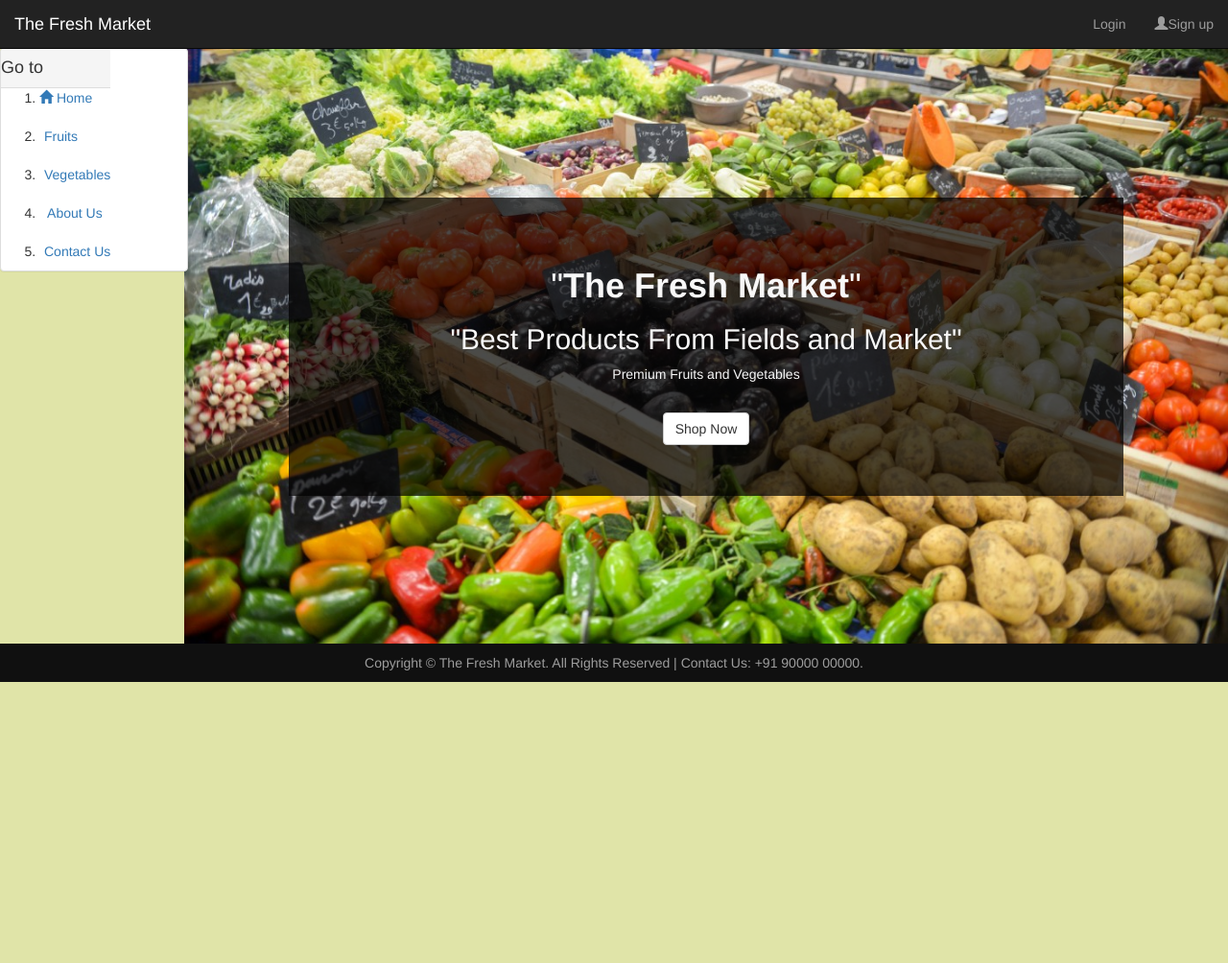
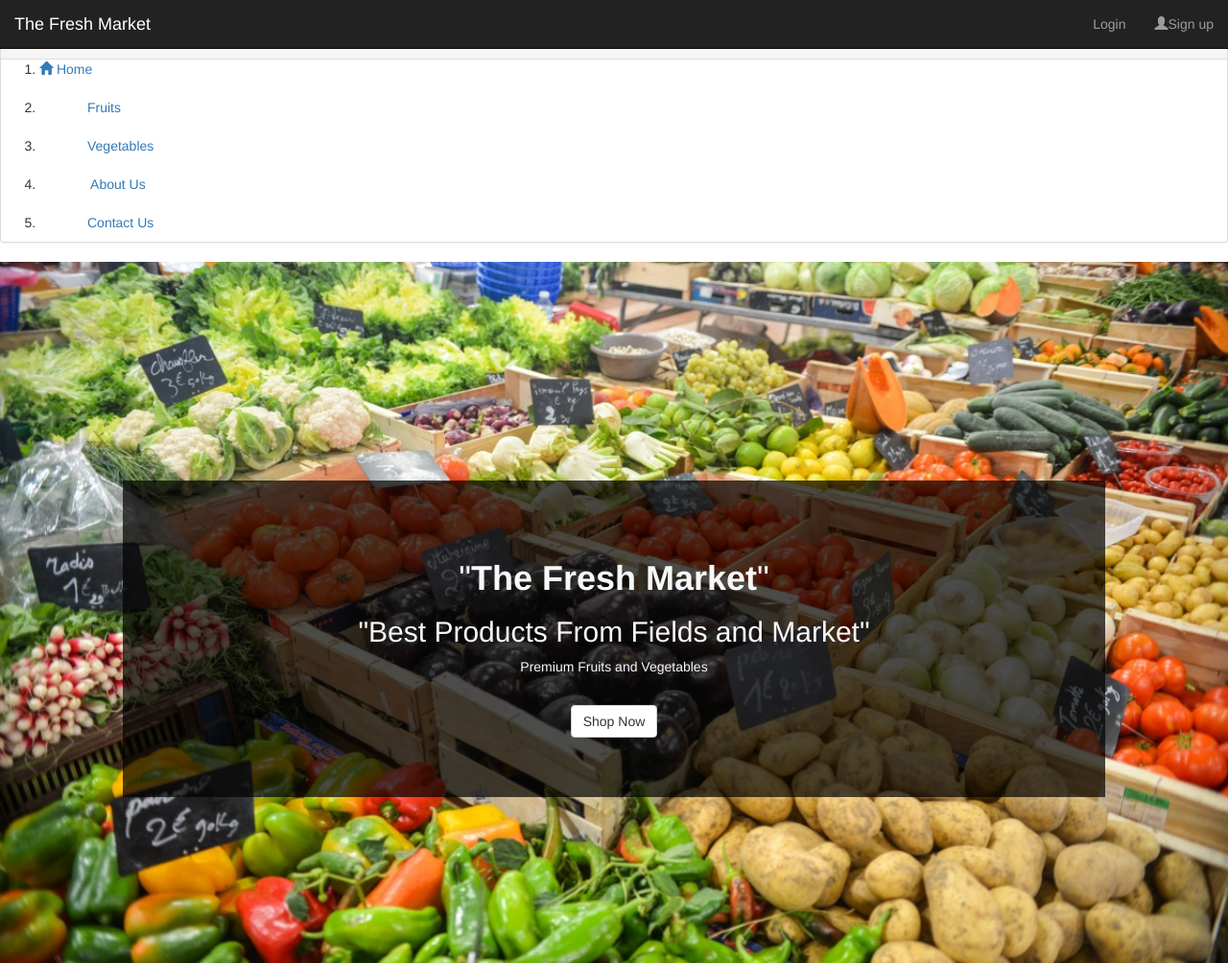
Before and after one commit to Aayush19/Fresh_Market, a plain HTML site: page index.html in a window 1280 px wide. Shown: the top 1004 px of the page at 96% size. Before the commit the page ends 800 px from the top, so only its background shows below. Drawn offline with nearby package versions, Linux system fonts and the light colour scheme.

Commit message:
Add files via upload

```diff
--- a/css/style.css
+++ b/css/style.css
@@ -39,7 +39,7 @@ and open the template in the editor.
     color: #f8f8f8;
     background: url(../img/bgimage.jpg) no-repeat center center;
     background-size: cover;
-    margin-left: 15%;
+
 }
 .inner-banner-image{
     padding-top: 12%;
@@ -56,23 +56,25 @@ and open the template in the editor.
     max-width: available;
 }
 
-#ind{
-    margin-left: 5px;
-}
+
 #fr{
-    margin-left: 5px;
+    margin-left: 50px;
 }
 #vg{
-    margin-left: 5px;
+    margin-left: 50px;
 }
 #au{
-    margin-left: 5px;
+    margin-left: 50px;
 }
 #cu{
-    margin-left: 5px;
+    margin-left: 50px;
 }
 .navbar-fixed-top{
 
+}
+#myNavbar2{
+    width: 100%;
+    margin: auto;
 }
 #footer{
     position: relative;
@@ -89,15 +91,5 @@ and open the template in the editor.
 
 }
 body{
-    background-color: #e0e4a8;
+
 }
-.panel{
-    float: left;
-    margin-top: 50px;
-    padding-right: 80px;
-}
-.panel-heading{
-    align-content: center;
-    padding: 0px;
-    width: 100%;
-}
```
Also changed, not shown: Login.html (+1 -0 lines), Signup.html (+1 -0 lines).
